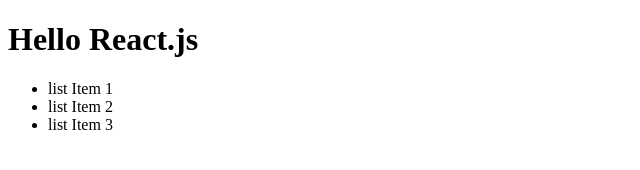
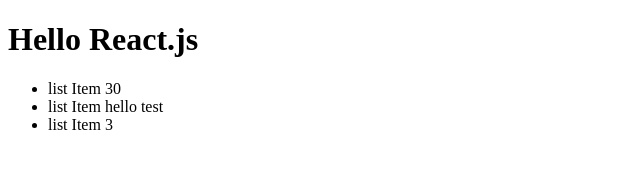
Before and after one commit to Aleksandr888990/my-project, a React (Create React App) app: page / in a window 1280 px wide. Shown: the top 170 px of the page, without its empty margins (0-640 px from the left). Built offline with nearby package versions, Linux system fonts and the light colour scheme.

Commit message:
create with react 2

```diff
--- a/src/index.tsx
+++ b/src/index.tsx
@@ -12,10 +12,13 @@
 //     React.createElement('li', null, 'list Item 3')
 // )
 const h1 = <h1 id="title">Hello React.js</h1>
+
+let a = 10
+let b = 'hello test'
 const list = (
     <ul>
-        <li>list Item 1</li>
-        <li>list Item 2</li>
+        <li>list Item {a + 10 + 10}</li>
+        <li>list Item {b}</li>
         <li>list Item 3</li>
     </ul>
 )
```
